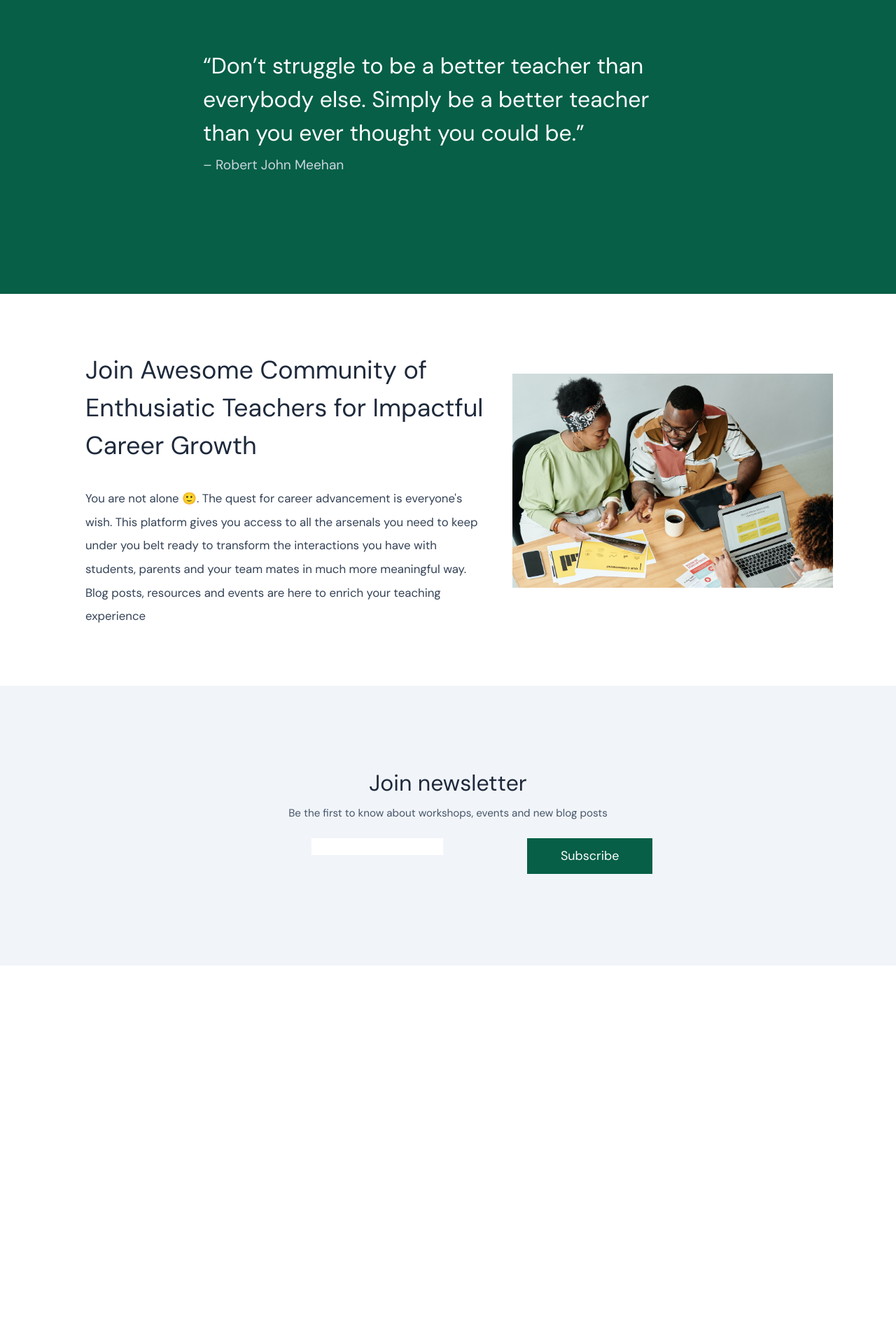
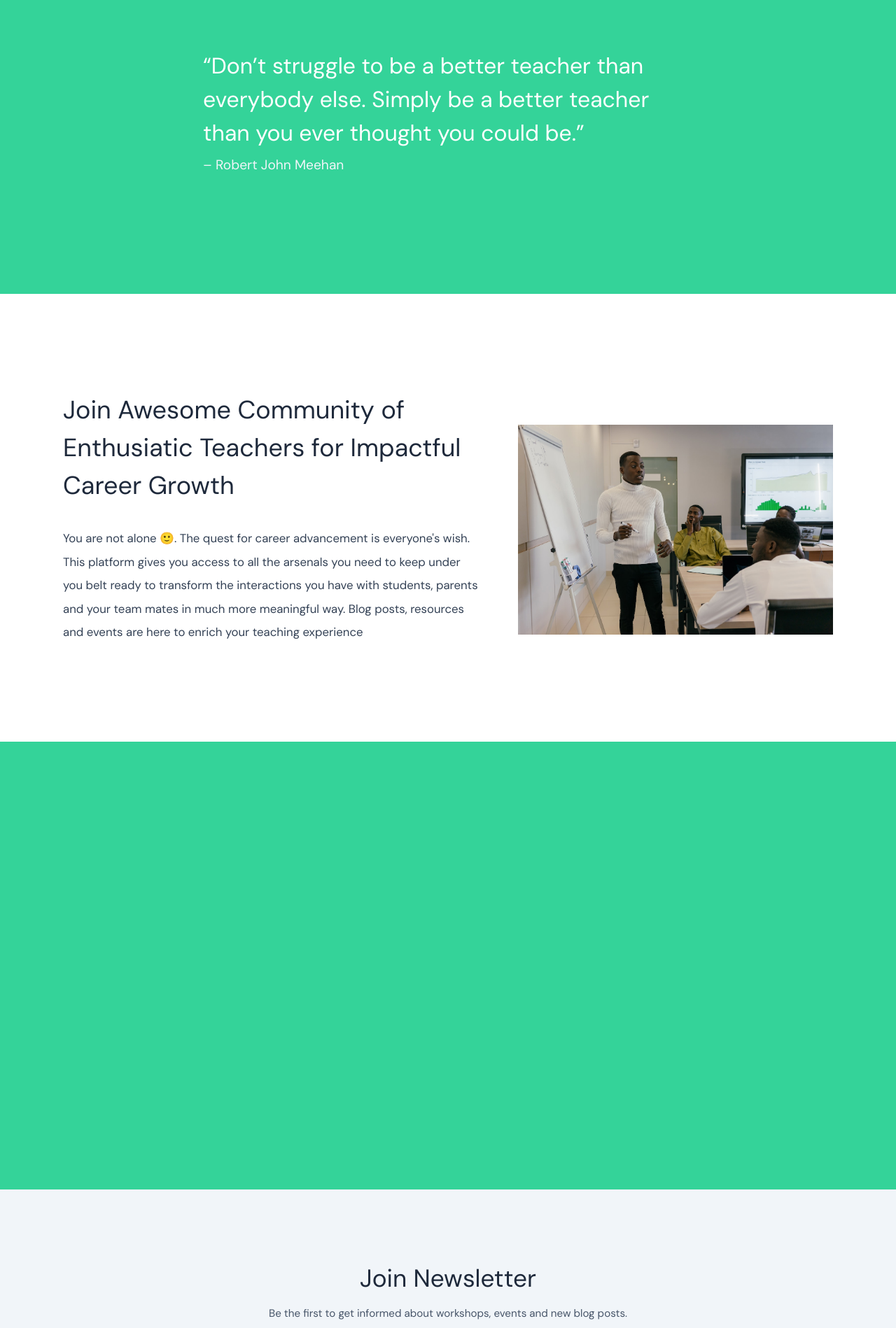
Before and after one commit to kitindi/elimu_tech, a Django app: template templates/schools/home_page.html in a window 1280 px wide. Shown: the part 840-2738 px from the top of the page at 70% size. Before the commit the page ends 2220 px from the top, so only its background shows below. Run offline with Django 3.2, Linux system fonts and the light colour scheme; the template is opened without the code that fills it, so the values that code supplies are empty, except form fields; form fields are guessed from the names that the template uses; some libraries are stand-ins or nearby versions.

Commit message:
added footer section

```diff
--- a/schools/admin.py
+++ b/schools/admin.py
@@ -7,3 +7,8 @@ from .models import School, Newsletter
 @admin.register(School)
 class SchoolAdmin(admin.ModelAdmin):
     list_display = ("school_name", "address_city", "category")
+
+
+@admin.register(Newsletter)
+class SchoolAdmin(admin.ModelAdmin):
+    list_display = ("email_address",)
--- a/schools/forms.py
+++ b/schools/forms.py
@@ -9,7 +9,8 @@ class NewsletterForm(ModelForm):
         widgets = {
             "email_address": EmailInput(
                 attrs={
-                    "class": "w-full py-3 text-center bg-slate-50 outline-none border-b-2 border-slate-300 text-slate-600"
+                    "class": "w-full py-3 text-center bg-slate-200 outline-none border-b-2 border-slate-400 text-slate-600",
+                    "placeholder": "hello@example.com",
                 }
             ),
         }
--- a/schools/views.py
+++ b/schools/views.py
@@ -6,6 +6,11 @@ from .forms import NewsletterForm
 
 
 def home(request):
+    if request.method == "POST":
+        form = NewsletterForm(request.POST)
+        if form.is_valid:
+            form.save()
+            return redirect("home-page")
     form = NewsletterForm()
     context = {"form": form}
     return render(request, "schools/home_page.html", context)
--- a/templates/base.html
+++ b/templates/base.html
@@ -43,5 +43,34 @@
       </nav>
     </header>
     {% block content %} {% endblock content %}
+
+    <footer class="full h-[60vh] bg-slate-700 flex justify-center items-center">
+      <div class="w-full max-w-[1100px] mx-auto grid grid-cols-9">
+        <div class="col-span-5 pr-16">
+          <h3 class="text-[2.25rem] text-emerald-400 mb-5">mwalimu Hub</h3>
+          <p class="text-[1rem] text-slate-300 leading-normal">
+            Join the more than 20+ creators who use mwalimu Hub blog to share
+            their knowledge. Easily create a content in a powerful yet simple
+            all-in-one platform.
+          </p>
+        </div>
+        <div class="col-span-2 pl-24 pt-6">
+          <h3 class="text-emerald-400">Explore</h3>
+          <ul class="text-slate-300 text-[.95rem] mt-4">
+            <li class="mb-2"><a href="#">Jobs</a></li>
+            <li class="mb-2"><a href="#">Blog & Press</a></li>
+            <li class="mb-2"><a href="#">Newsletter</a></li>
+          </ul>
+        </div>
+        <div class="col-span-2 pl-24 pt-6">
+          <h3 class="text-emerald-400">Support</h3>
+          <ul class="text-slate-300 text-[.95rem] mt-4">
+            <li class="mb-2"><a href="#">Privacy Policy</a></li>
+            <li class="mb-2"><a href="#">Terms of Use</a></li>
+            <li class="mb-2"><a href="#">Content Guidelines</a></li>
+          </ul>
+        </div>
+      </div>
+    </footer>
   </body>
 </html>
--- a/templates/schools/home_page.html
+++ b/templates/schools/home_page.html
@@ -21,19 +21,19 @@
   </div>
 </div>
 <section
-  class="w-full bg-emerald-800 h-[65vh] flex justify-center items-center"
+  class="w-full bg-emerald-400 h-[65vh] flex justify-center items-center"
 >
   <div class="md:w-[700px]">
     <h2 class="text-[2rem] text-white">
       “Don’t struggle to be a better teacher than everybody else. Simply be a
       better teacher than you ever thought you could be.”
     </h2>
-    <p class="text-[1.2rem] text-slate-300 mt-2">– Robert John Meehan</p>
+    <p class="text-[1.2rem] text-slate-100 mt-2">– Robert John Meehan</p>
   </div>
 </section>
-<section class="w-full h-[70vh] flex justify-center items-center">
-  <div class="w-ful max-w-[1100px] mx-auto grid grid-cols-12 py-12">
-    <div class="col-span-7 p-8 h-full">
+<section class="w-full h-[80vh] flex justify-center items-center">
+  <div class="w-ful max-w-[1100px] mx-auto grid grid-cols-12 py-14">
+    <div class="col-span-7 py-8 pr-12 h-full">
       <h2 class="text-[2.25rem] font-normal text-slate-800">
         Join Awesome Community of Enthusiatic Teachers for Impactful Career
         Growth
@@ -46,22 +46,27 @@
         posts, resources and events are here to enrich your teaching experience
       </p>
     </div>
-    <div class="col-span-5 pt-16 h-full">
+    <div class="col-span-5 pt-20 h-full pl-2">
       <img
-        src="{% static 'images/workshop2.jpg' %}"
+        src="{% static 'images/workshop3.jpg' %}"
         alt=""
-        class="object-fit w-full"
+        class="object-cover w-full"
       />
     </div>
   </div>
 </section>
+<section
+  class="w-full h-[80vh] bg-emerald-400 flex justify-center items-center"
+>
+  <div class="w-full max-w-[1100px] mx-auto"></div>
+</section>
 <section class="w-full h-[50vh] bg-slate-100 flex justify-center items-center">
   <div class="w-full max-w-[1100px] mx-aut text-center">
-    <h3 class="text-[2rem] text-slate-800">Join newsletter</h3>
+    <h3 class="text-[2.2rem] text-slate-800 mb-3">Join Newsletter</h3>
     <p class="text-slate-600 my-2 text-[.95rem]">
-      Be the first to know about workshops, events and new blog posts
+      Be the first to get informed about workshops, events and new blog posts.
     </p>
-    <div class="flex justify-center">
+    <div class="flex flex-col items-center">
       <form
         action=""
         class="grid grid-cols-6 gap-2 py-4 w-[600px]"
@@ -72,17 +77,18 @@
         <div class="col-span-2">
           <button
             type="submit"
-            class="bg-emerald-800 text-white py-3 px-12 text-[1.12rem]"
+            class="bg-emerald-400 text-white py-3 px-12 text-[1.12rem]"
           >
             Subscribe
           </button>
         </div>
       </form>
-      <p></p>
+      <p class="text-[0.8rem] text-slate-400">
+        *By submitting your email address, you agree to mwalimu Hub's Terms of
+        use and Privacy Policy.
+      </p>
     </div>
   </div>
 </section>
-<section class="w-full h-[50vh] bg-white flex justify-center items-center">
-  <div class="w-full max-w-[1100px] mx-auto"></div>
-</section>
+
 {% endblock content%}
```
Also changed, not shown: db.sqlite3, schools/static/images/workshop3.jpg (added).
